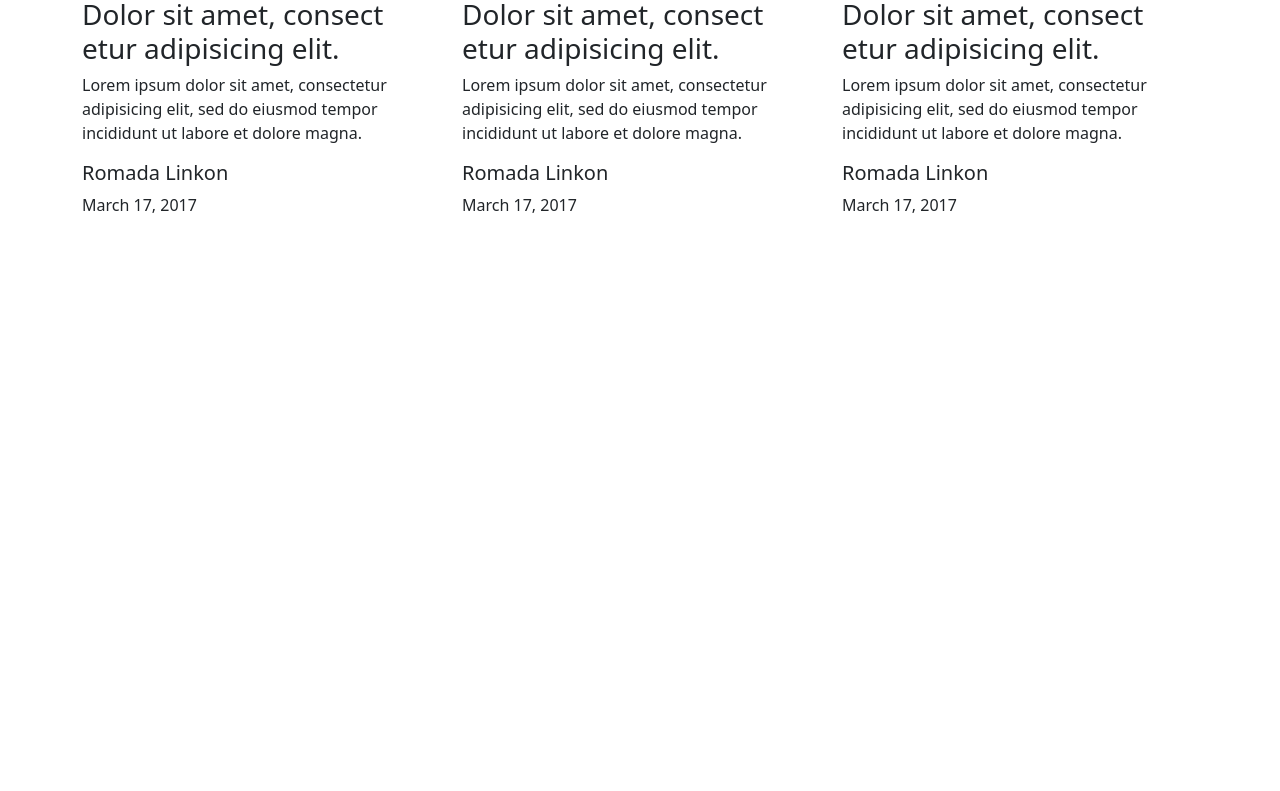
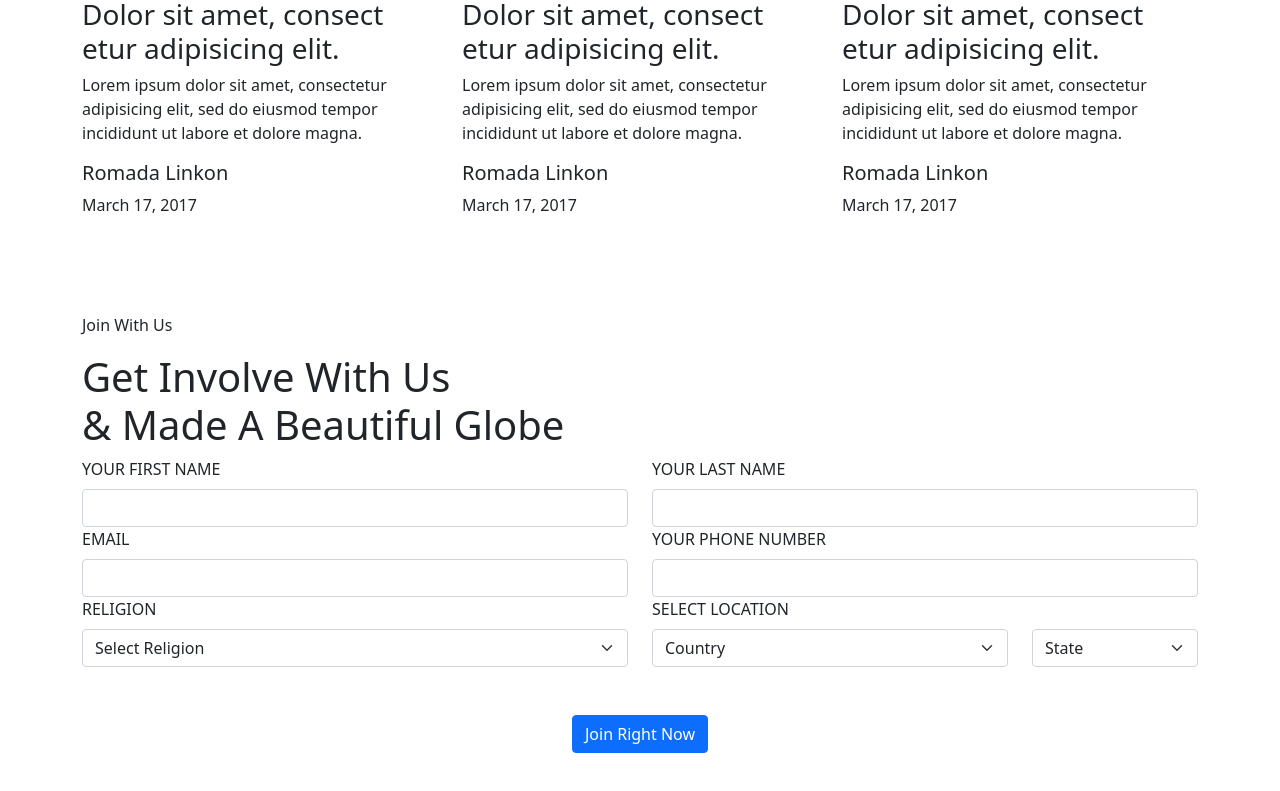
Before and after one commit to mazhars-git/test-project-bdevs, a React (Create React App) app: page / in a window 1280 px wide. Shown: the part 2835-3626 px from the top of the page. Before the commit the page ends 3100 px from the top, so only its background shows below. Built offline with nearby package versions, Linux system fonts and the light colour scheme.

Commit message:
contact form

```diff
--- a/src/Components/Contact/Contact.js
+++ b/src/Components/Contact/Contact.js
@@ -2,9 +2,64 @@ import React from 'react';
 
 const Contact = () => {
     return (
-        <div>
+        <section>
+            <div className="container py-5">
+                <p>Join With Us</p>
+                <h1>Get Involve With Us <br/>
+                    & Made A Beautiful Globe
+                </h1>
+                <form className="row">
+                    <div class="col-md-6">
+                        <label for="firstName" class="form-label">YOUR FIRST NAME</label>
+                        <input type="text" class="form-control" id="firstName" />
+                    </div>
+                    <div class="col-md-6">
+                        <label for="lastName" class="form-label">YOUR LAST NAME</label>
+                        <input type="text" class="form-control" id="lastName" />
+                    </div>
+                    <div class="col-md-6">
+                        <label for="email" class="form-label">EMAIL</label>
+                        <input type="email" class="form-control" id="email" />
+                    </div>
+                    <div class="col-md-6">
+                        <label for="phone" class="form-label">YOUR PHONE NUMBER</label>
+                        <input type="tel" class="form-control" id="phone" />
+                    </div>
+                    <div class="col-md-6">
+                        <label for="religion" class="form-label">RELIGION</label>
+                        <select id="religion" class="form-select">
+                        <option selected>Select Religion</option>
+                        <option>Islam</option>
+                        <option>Hindu</option>
+                        <option>Buddha</option>
+                        </select>
+                    </div>
+                    <div class="col-md-4">
+                        <label for="inputState" class="form-label">SELECT LOCATION</label>
+                        <select id="inputState" class="form-select">
+                        <option selected>Country</option>
+                        <option>USA</option>
+                        <option>UK</option>
+                        <option>LONDON</option>
+                        </select>
+                    </div>
+                    <div class="col-md-2 mt-2">
+                        <label for="inputState" class="form-label"></label>
+                        <select id="inputState" class="form-select">
+                        <option selected>State</option>
+                        <option>New York</option>
+                        <option>UK</option>
+                        <option>LONDON</option>
+                        </select>
+                    </div>
 
-        </div>
+                    <div class="col-12 text-center pt-5">
+                        <button type="submit" class="btn btn-primary">Join Right Now</button>
+                    </div>
+
+                </form>
+            </div>
+        </section>
     );
 };
 
--- a/src/Components/Home/Home.js
+++ b/src/Components/Home/Home.js
@@ -1,5 +1,6 @@
 import React from 'react';
 import Churches from '../Churches/Churches';
+import Contact from '../Contact/Contact';
 import Events from '../Events/Events';
 import Header from '../Header/Header';
 import Sermons from '../Sermons/Sermons';
@@ -11,6 +12,7 @@ const Home = () => {
             <Churches />
             <Events />
             <Sermons />
+            <Contact />
         </div>
     );
 };
```
